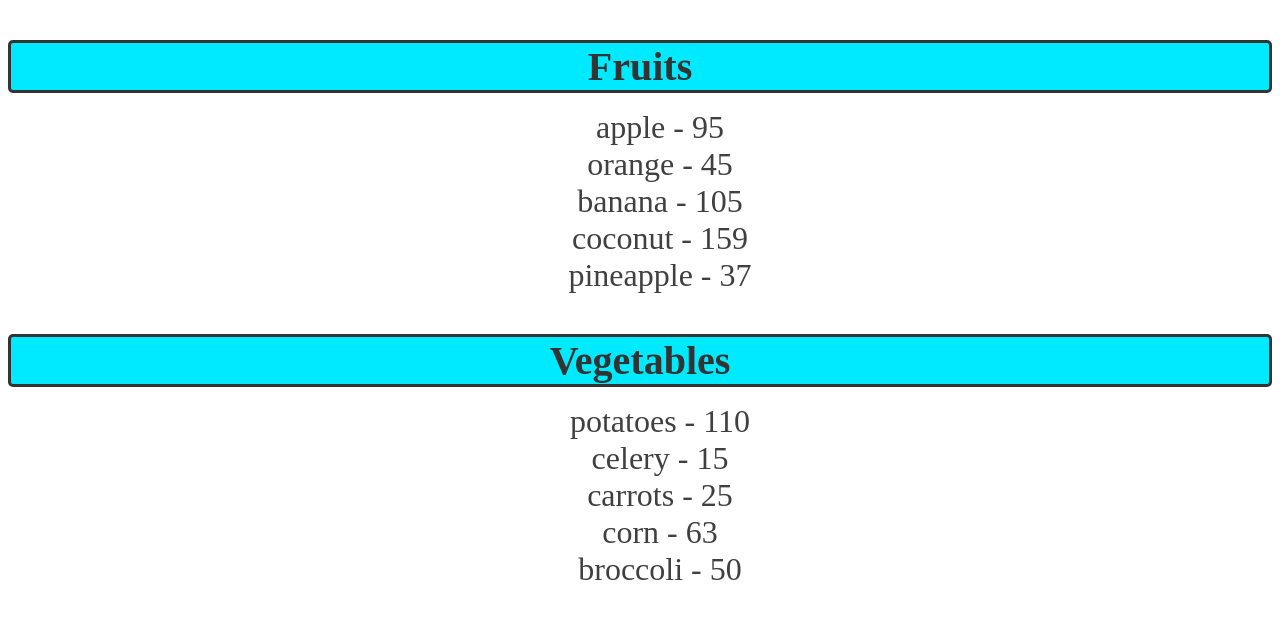
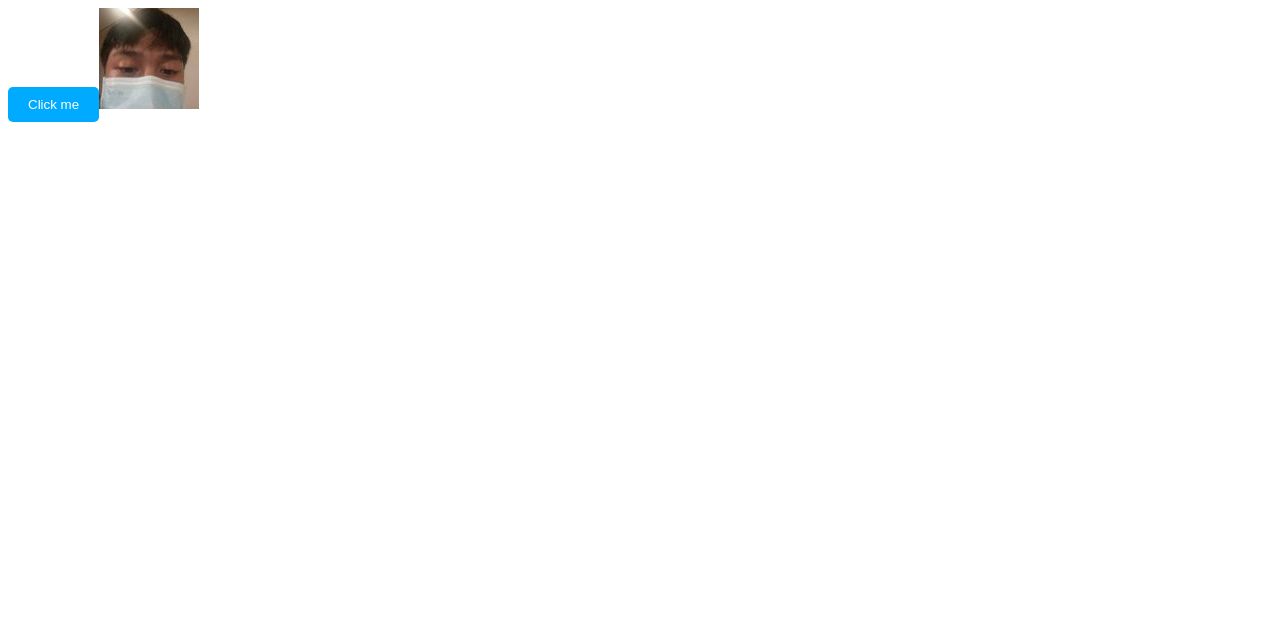
Before and after one commit to ezravergabera/languages, a React (Vite) app in the folder apps/my-react-app/: page / in a window 1280 px wide. Shown: the top 618 px of the page. Built offline with nearby package versions, Linux system fonts and the light colour scheme.

Commit message:
Practiced handling click events

```diff
--- a/apps/my-react-app/src/App.jsx
+++ b/apps/my-react-app/src/App.jsx
@@ -6,24 +6,13 @@ import Button from './Button/Button.jsx'
 import Student from './Student.jsx'
 import UserGreeting from './UserGreeting.jsx'
 import List from './List.jsx'
+import ProfilePicture from './ProfilePicture.jsx'
 
 function App() {
-  const fruits = [{id: 1, name: "apple", calories: 95},
-                    {id: 2, name:"orange", calories: 45},
-                    {id: 3, name: "banana", calories: 105},
-                    {id: 4, name: "coconut", calories: 159},
-                    {id: 5, name: "pineapple", calories: 37}];
-
-  const vegetables = [{id: 6, name: "potatoes", calories: 110},
-                    {id: 7, name:"celery", calories: 15},
-                    {id: 8, name: "carrots", calories: 25},
-                    {id: 9, name: "corn", calories: 63},
-                    {id: 10, name: "broccoli", calories: 50}];
-
   return (
     <>
-       {fruits.length > 0 && <List items={fruits} category="Fruits"/>}
-       {vegetables.length > 0 ? <List items={vegetables} category="Vegetables"/> : null}
+      <Button></Button>
+      <ProfilePicture></ProfilePicture>
     </>
   );
 }
--- a/apps/my-react-app/src/Button/Button.jsx
+++ b/apps/my-react-app/src/Button/Button.jsx
@@ -1,8 +1,24 @@
 import styles from './Button.module.css'
 
 const Button = () => {
+  // let count = 0;
+
+  // const handleClick = (name) => {
+  //   if(count < 3) {
+  //     count++;
+  //     console.log(`${name} clicked me ${count} time/s`)
+  //   }
+  //   else {
+  //     console.log(`${name} stop clicking me!`)
+  //   }
+  // };
+
+  // const handleClick2 = (name) => console.log(`${name} stop clicking me`)
+
+  const handleClick = (e) => e.target.textContent = "OUCH!";
+
   return (
-    <button className={styles.btn}>
+    <button className={styles.btn} onClick={(e) => handleClick(e)}>
         Click me
     </button>
   )
--- /dev/null
+++ b/apps/my-react-app/src/ProfilePicture.jsx
@@ -0,0 +1,13 @@
+import React from 'react'
+
+const ProfilePicture = () => {
+    const imageUrl = './src/assets/profile-pic.jpg'
+
+    const handleClick = (e) => e.target.style.display = "none";
+
+    return (
+        <img src={imageUrl} onClick={(e) => handleClick(e)}></img>
+    );
+}
+
+export default ProfilePicture
```
